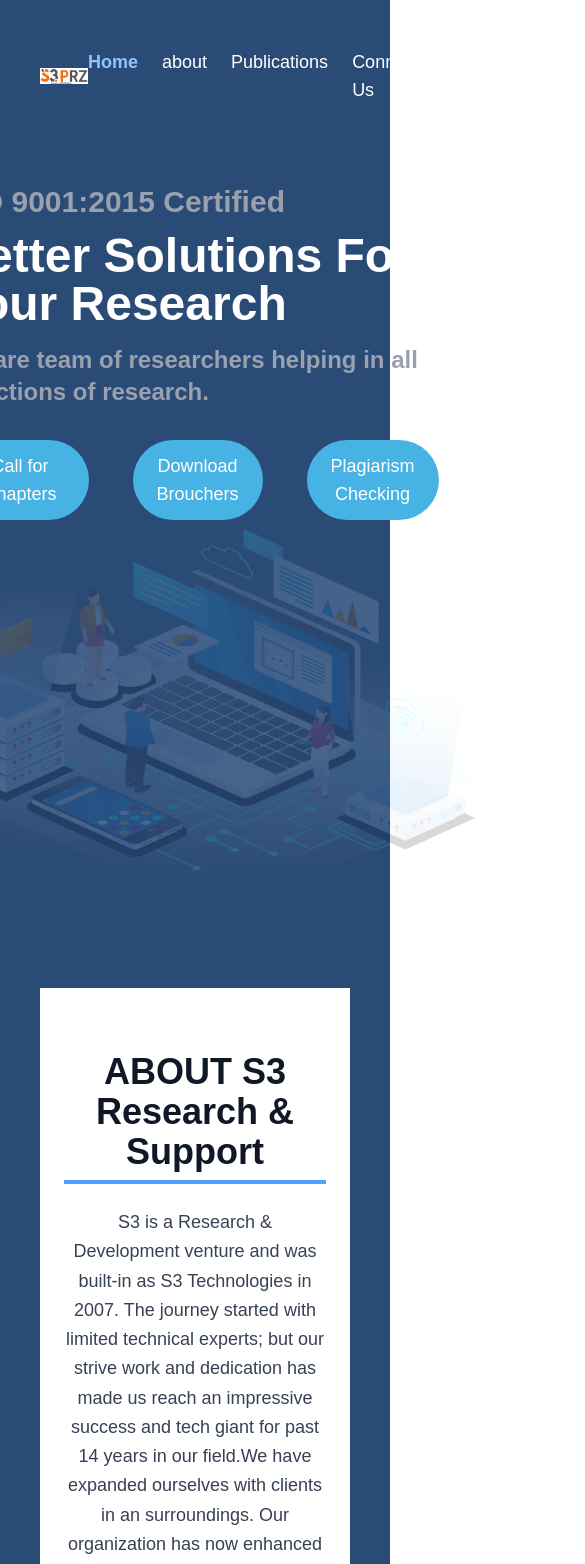
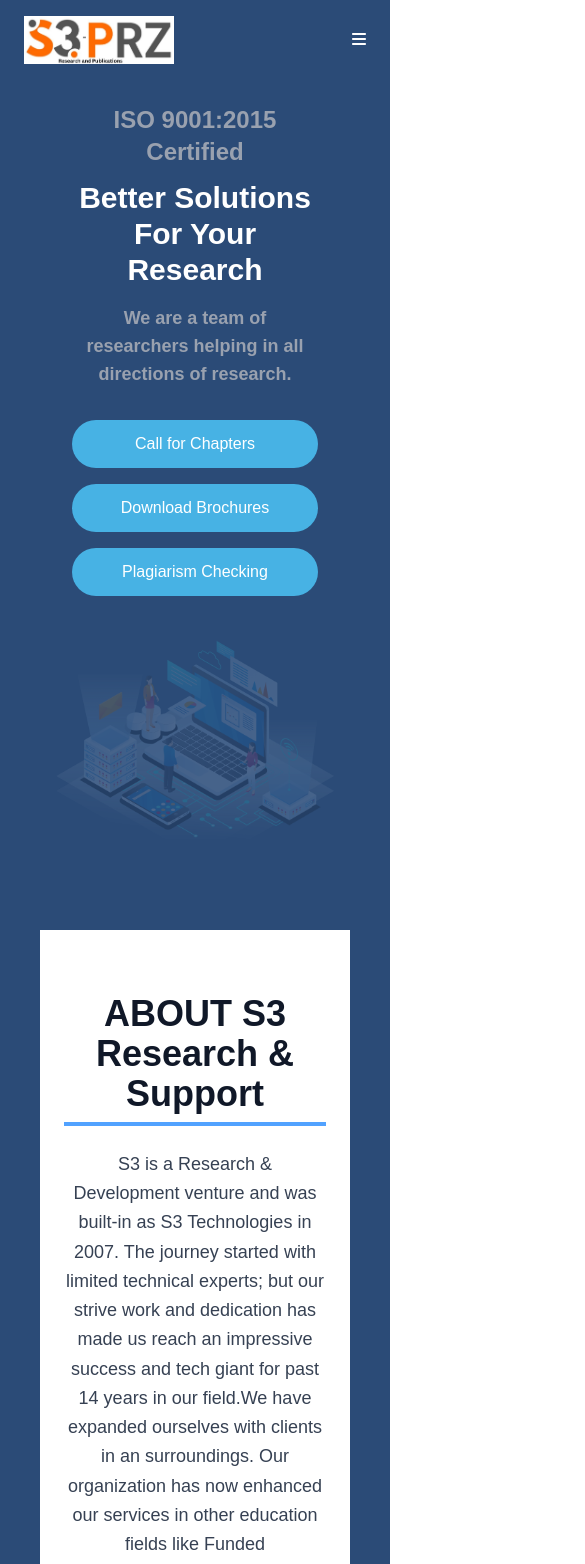
Before and after one commit to Baladeveloper2/s3website, a Next.js app: page / in a window 390 px wide. Shown: the top 1564 px of the page, 585 px wide, since content can reach past the window. Built offline with nearby package versions, Linux system fonts and the light colour scheme.

Commit message:
Mobile response

```diff
--- a/app/components/Navbar.jsx
+++ b/app/components/Navbar.jsx
@@ -6,99 +6,106 @@ import Link from "next/link";
 import logo from "../../public/S3-logo.jpeg";
 import hero from "../../public/hero-img.png";
 import { motion } from "framer-motion"; // Import Framer Motion
+import { useState } from 'react';
+import { FontAwesomeIcon } from "@fortawesome/react-fontawesome";
+import { faBars } from "@fortawesome/free-solid-svg-icons";
+import { X } from 'lucide-react';
 export default function Navbar() {
+  const [menuOpen, setMenuOpen] = useState(false);
   return (
     <div>
       {/* Navbar */}
-      <nav className="bg-[#2B4B77] text-white px-10 py-12 flex items-center justify-between">
-        {/* Left Logo Section */}
+      <nav className="bg-[#2B4B77] text-white px-6 py-4 md:px-10 md:py-6">
+      <div className="flex items-center justify-between">
+        {/* Logo */}
         <div className="flex items-center">
           <Image
-            src={logo} // Replace with your actual logo path
+            src={logo} // replace with your logo path
             alt="S3 Logo"
-            width={200}
-            height={150}
-            className="mr-12"
+            width={150}
+            height={100}
+            className="mr-4"
           />
         </div>
 
-        {/* Navigation Links */}
-        <ul className="flex space-x-6 text-lg">
+        {/* Hamburger Icon for Mobile */}
+        <button
+          className="md:hidden text-white"
+          onClick={() => setMenuOpen(!menuOpen)}
+        >
+          {menuOpen ? <X size={28} /> : <FontAwesomeIcon icon={faBars} />}
+        </button>
+
+        {/* Desktop Nav Links */}
+        <ul className="hidden md:flex space-x-6 text-lg">
           <li>
             <Link href="/" className="text-blue-300 font-semibold hover:text-white">
               Home
             </Link>
           </li>
-          <li><a href="#about" className="hover:text-blue-300">about</a></li>
+          <li><a href="#about" className="hover:text-blue-300">About</a></li>
           <li><a href="#publications" className="hover:text-blue-300">Publications</a></li>
-          <li>
-            <Link href="#connect" className="hover:text-blue-300">Connect Us</Link>
-          </li>
-          <li>
-            <Link href="#workshops" className="hover:text-blue-300">Workshop & Events</Link>
-          </li>
-          <li>
-            <Link href="#collaborations" className="hover:text-blue-300">Collaborations</Link>
-          </li>
-          <li>
-            <Link href="#technologies" className="hover:text-blue-300">Research & Development</Link>
-          </li>
-          <li>
-            <Link href="#contact" className="hover:text-blue-300">Contact</Link>
-          </li>
-          <li>
-            <Link href="#payments" className="hover:text-blue-300">Payments</Link>
-          </li>
+          <li><Link href="#connect" className="hover:text-blue-300">Connect Us</Link></li>
+          <li><Link href="#workshops" className="hover:text-blue-300">Workshop & Events</Link></li>
+          <li><Link href="#collaborations" className="hover:text-blue-300">Collaborations</Link></li>
+          <li><Link href="#technologies" className="hover:text-blue-300">Research & Development</Link></li>
+          <li><Link href="#contact" className="hover:text-blue-300">Contact</Link></li>
+          <li><Link href="#payments" className="hover:text-blue-300">Payments</Link></li>
         </ul>
+      </div>
+
+      {/* Mobile Nav Links */}
+      {menuOpen && (
+        <ul className="md:hidden mt-4 space-y-4 text-lg">
+          <li><Link href="/" className="text-blue-300 font-semibold hover:text-white">Home</Link></li>
+          <li><a href="#about" className="hover:text-blue-300">About</a></li>
+          <li><a href="#publications" className="hover:text-blue-300">Publications</a></li>
+          <li><Link href="#connect" className="hover:text-blue-300">Connect Us</Link></li>
+          <li><Link href="#workshops" className="hover:text-blue-300">Workshop & Events</Link></li>
+          <li><Link href="#collaborations" className="hover:text-blue-300">Collaborations</Link></li>
+          <li><Link href="#technologies" className="hover:text-blue-300">Research & Development</Link></li>
+          <li><Link href="#contact" className="hover:text-blue-300">Contact</Link></li>
+          <li><Link href="#payments" className="hover:text-blue-300">Payments</Link></li>
+        </ul>
+      )}
     </nav>
 
+
       {/* Content Below Navbar - Same BG Color */}
-      <main className="bg-[#2B4B77] text-white py-2 px-10">
+      <main className="bg-[#2B4B77] text-white py-2 px-10 md:px-10">
 
         {/* Section with Image & Text */}
-        <div className="mb-12 flex flex-col md:flex-row items-center">
+        <div className="mb-12 flex flex-col md:flex-row items-center px-4 md:px-10">
   {/* Left Side Text */}
-
-          <div className="md:w-1/2 p-5">
-          <h3 className="text-3xl text-gray-400 font-semibold mt-1 display-flex justify-end">
+  <div className="w-full md:w-1/2 p-4 md:p-5 text-center md:text-left">
+    <h3 className="text-2xl md:text-3xl text-gray-400 font-semibold">
       ISO 9001:2015 Certified
     </h3>
-          <h1 className="text-5xl text-white font-semibold mt-3 display-flex justify-end">
+    <h1 className="text-3xl md:text-5xl text-white font-semibold mt-3">
       Better Solutions For Your Research
     </h1>
-            <h2 className="text-2xl font-bold text-gray-400 mt-4">
-            We are team of researchers helping in all directions of
-            research.
+    <h2 className="text-lg md:text-2xl font-bold text-gray-400 mt-4">
+      We are a team of researchers helping in all directions of research.
     </h2>
-            <ul className="flex justify-center space-x-11 text-lg mt-8">
+
+    <ul className="flex flex-col sm:flex-row justify-center md:justify-start space-y-4 sm:space-y-0 sm:space-x-6 text-base md:text-lg mt-8">
       <li>
         <Link href="">
-  <button
-    className="bg-[#47b2e4] text-white px-8 py-3 rounded-full
-      hover:bg-[#369acb] transition-all duration-300"
-  >
+          <button className="bg-[#47b2e4] text-white px-6 py-3 rounded-full hover:bg-[#369acb] transition-all duration-300 w-full sm:w-auto">
             Call for Chapters
           </button>
         </Link>
-
       </li>
       <li>
         <Link href="">
-  <button
-    className="bg-[#47b2e4] text-white px-6 py-3 rounded-full
-      hover:bg-[#369acb] transition-all duration-300"
-  >
-   Download Brouchers
+          <button className="bg-[#47b2e4] text-white px-6 py-3 rounded-full hover:bg-[#369acb] transition-all duration-300 w-full sm:w-auto">
+            Download Brochures
           </button>
         </Link>
-
       </li>
       <li>
         <Link href="">
-  <button
-    className="bg-[#47b2e4] text-white px-6 py-3 rounded-full
-      hover:bg-[#369acb] transition-all duration-300"
-  >
+          <button className="bg-[#47b2e4] text-white px-6 py-3 rounded-full hover:bg-[#369acb] transition-all duration-300 w-full sm:w-auto">
             Plagiarism Checking
           </button>
         </Link>
@@ -106,34 +113,35 @@ export default function Navbar() {
     </ul>
   </div>
 
-          <div className="flex justify-center">
   {/* Right Side Image with Animation */}
+  <div className="flex justify-center mt-10 md:mt-0 w-full md:w-1/2">
     <motion.div
-        className="w-[800px] h-[400px] flex justify-center"
-        initial={{ opacity: 0, y: 50 }} // Start invisible & move up
-        animate={{ opacity: 1, y: [0, -20, 0] }} // Moves up & down
+      className="w-full max-w-[400px] sm:max-w-[600px] flex justify-center"
+      initial={{ opacity: 0, y: 50 }}
+      animate={{ opacity: 1, y: [0, -20, 0] }}
       transition={{
-          duration: 3, // Time for one full up-down cycle
-          ease: "easeInOut", // Smooth movement
-          repeat: Infinity, // Loop forever
-          repeatType: "mirror" // Moves back and forth smoothly
+        duration: 3,
+        ease: "easeInOut",
+        repeat: Infinity,
+        repeatType: "mirror"
       }}
     >
       <Image
         src={hero}
         alt="Our Work"
-          width={620} // Fixed width
-          height={550} // Fixed height
-          className=""
+        width={620}
+        height={550}
+        className="w-full h-auto object-contain"
       />
     </motion.div>
   </div>
 </div>
+
         <section id="about" className="py-16 px-6 bg-white text-gray-800">
   <div className="max-w-5xl mx-auto text-center">
 
     {/* Section Title */}
-    <h2 className="text-4xl font-extrabold text-gray-900">ABOUT S3 Research & Support</h2>
+    <h2 className="text-4xl font-bold text-gray-900 md:font-medium">ABOUT S3 Research & Support</h2>
     <div className="w-full border-b-4 border-blue-400 mx-auto mt-2"></div>
 
     {/* Description */}
@@ -204,7 +212,7 @@ export default function Navbar() {
   <div className="max-w-5xl mx-auto text-center">
 
     {/* Section Title */}
-    <h2 className="text-4xl font-extrabold text-gray-900">PUBLICATIONS</h2>
+    <h2 className="text-4xl font-bold text-gray-900 md:text-xl">PUBLICATIONS</h2>
     <div className="w-16 border-b-4 border-blue-400 mx-auto mt-2"></div>
 
     {/* Description */}
@@ -280,7 +288,7 @@ export default function Navbar() {
   <div className="max-w-5xl mx-auto text-center">
 
     {/* Section Title */}
-    <h2 className="text-4xl font-extrabold text-gray-900">Workshops & Events</h2>
+    <h2 className="text-4xl font-bold text-gray-900">Workshops & Events</h2>
     <div className="w-16 border-b-4 border-blue-400 mx-auto mt-2"></div>
 
     {/* Description */}
@@ -389,7 +397,7 @@ export default function Navbar() {
 
 <section id="technologies" className="py-20 px-8 bg-gray-50 text-gray-800">
   <div className="max-w-7xl mx-auto text-center">
-    <h2 className="text-4xl font-extrabold leading-tight mb-12">Our Expertise in Software, Web, and Mobile Development</h2>
+    <h2 className="text-4xl font-bold leading-tight mb-12">Our Expertise in Software, Web, and Mobile Development</h2>
 
     {/* Java */}
     <div className="bg-white p-8 rounded-xl shadow-xl mb-12">
@@ -515,7 +523,7 @@ export default function Navbar() {
 
 {/* Journals Section */}
 {/* <section id="journals" className="py-16 px-8 bg-gray-100">
-  <h2 className="text-3xl font-extrabold text-center mb-12">Peer-Reviewed Journals</h2>
+  <h2 className="text-3xl font-bold text-center mb-12">Peer-Reviewed Journals</h2>
   <ul className="list-none space-y-6 text-center">
     <li>
       <a href="https://www.ijdiic.org" target="_blank" className="text-blue-600 text-xl">International Journal of Data Informatics and Intelligent Computing (IJDIIC)</a>
@@ -539,7 +547,7 @@ export default function Navbar() {
 
     {/* Left Side: Contact Information */}
     <div className="space-y-6">
-      <h2 className="text-4xl font-extrabold leading-tight text-center mb-6">Contact Us</h2>
+      <h2 className="text-4xl font-bold leading-tight text-center mb-6">Contact Us</h2>
       <p className="text-lg text-center mb-6">Have questions? Get in touch with us.</p>
 
       {/* Office Address */}
@@ -585,7 +593,7 @@ export default function Navbar() {
 </section>
 <section id="apply" className="py-16 px-8 bg-gradient-to-r from-indigo-600 to-purple-700 text-white">
   <div className="max-w-7xl mx-auto">
-    <h2 className="text-4xl font-extrabold text-center mb-6">Apply Now</h2>
+    <h2 className="text-4xl font-bold text-center mb-6">Apply Now</h2>
     <p className="text-lg text-center mb-12">Fill out the form below to apply for our services.</p>
 
     <div className="bg-white p-8 rounded-xl shadow-xl">
@@ -718,10 +726,6 @@ export default function Navbar() {
     </div>
   </div>
 </section>
-
-
-
-
       </main>
     </div>
   );
--- a/package.json
+++ b/package.json
@@ -9,8 +9,12 @@
     "lint": "next lint"
   },
   "dependencies": {
+    "@fortawesome/fontawesome-svg-core": "^6.7.2",
+    "@fortawesome/free-solid-svg-icons": "^6.7.2",
+    "@fortawesome/react-fontawesome": "^0.2.2",
     "font-awesome": "^4.7.0",
     "framer-motion": "^12.5.0",
+    "lucide-react": "^0.488.0",
     "next": "^15.2.2",
     "react": "^19.0.0",
     "react-dom": "^19.0.0"
```
Also changed, not shown: 1 other file (tests, documents, lock files or other folders). Lines whose indentation alone changed are shown as unchanged.
